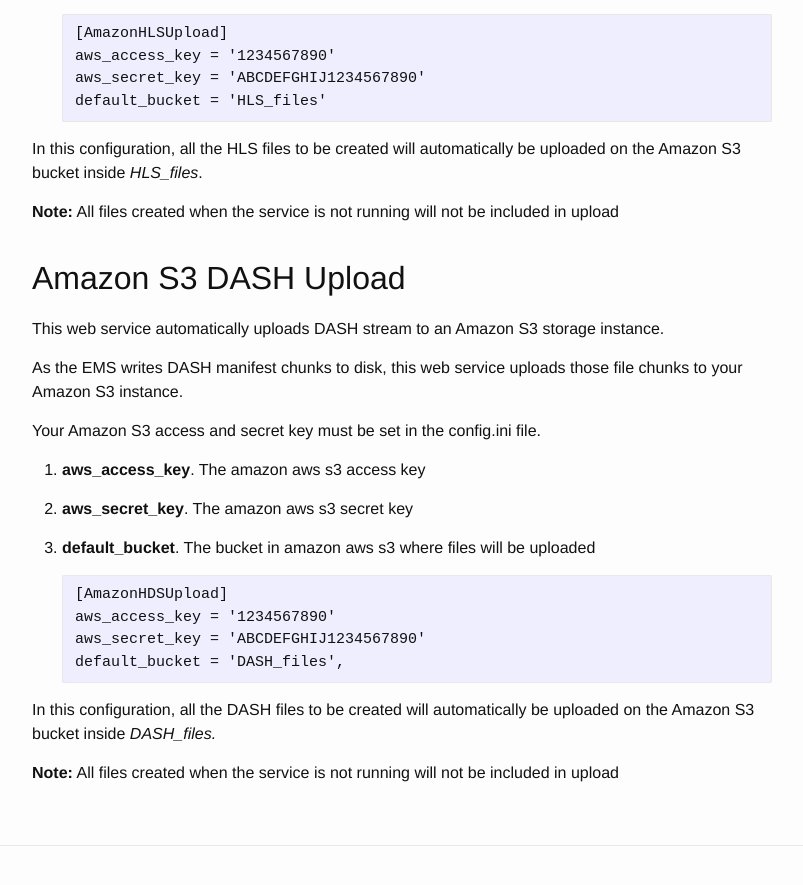
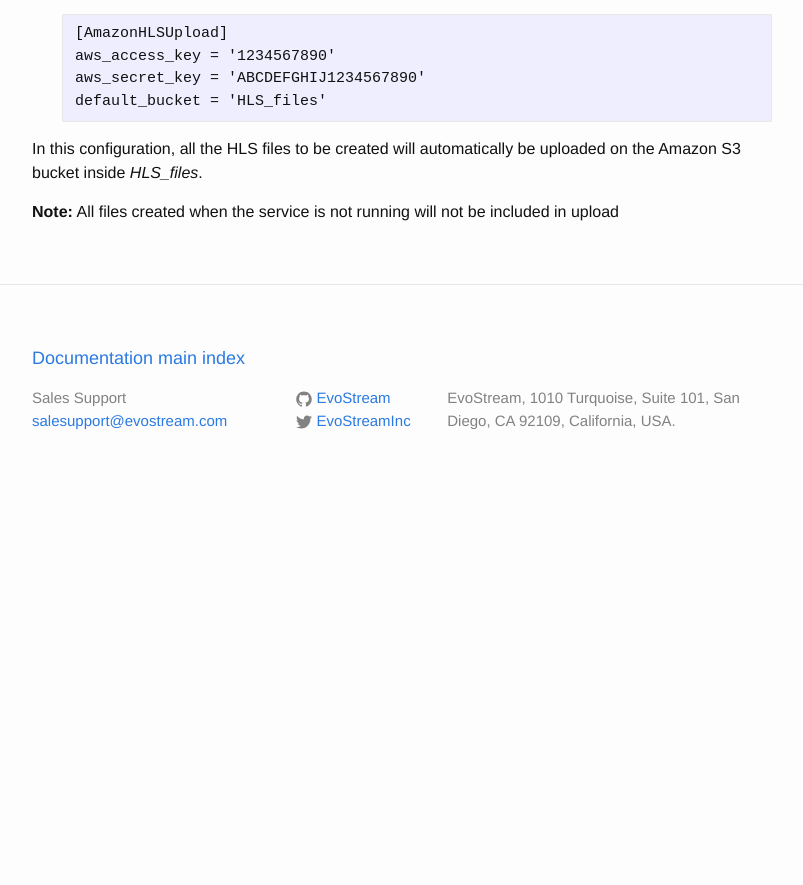
Before and after one commit to EvoStream/ems_web_services_user_guide, a Jekyll site: the page built from _posts/2016-01-01-ems_web_services_plugins.md, in a window 1280 px wide and 900 px high, scrolled down 2862 px. Shown: the top 885 px of the window, without its empty margins (238-1041 px from the left). Built offline with Jekyll 4.4.1, drawn with Linux system fonts in a browser that asks for light colours; after the commit the page ends 3354 px from its top, so only the background shows below that.

Commit message:
Remove DASH Upload

````diff
--- a/_posts/2016-01-01-ems_web_services_plugins.md
+++ b/_posts/2016-01-01-ems_web_services_plugins.md
@@ -140,32 +140,3 @@ default_bucket = 'HLS_files'
 In this configuration, all the HLS files to be created will automatically be uploaded on the Amazon S3 bucket inside *HLS_files*.
 
 **Note:** All files created when the service is not running will not be included in upload
-
-
-
-
-
-## Amazon S3 DASH Upload
-
-This web service automatically uploads DASH stream to an Amazon S3 storage instance.
-
-As the EMS writes DASH manifest chunks to disk, this web service uploads those file chunks to your Amazon S3 instance.
-
-Your Amazon S3 access and secret key must be set in the config.ini file.
-
-1. **aws_access_key**. The amazon aws s3 access key
-
-2. **aws_secret_key**. The amazon aws s3 secret key
-
-3. **default_bucket**. The bucket in amazon aws s3 where files will be uploaded
-
-   ```
-[AmazonHDSUpload]
-aws_access_key = '1234567890'
-aws_secret_key = 'ABCDEFGHIJ1234567890'
-default_bucket = 'DASH_files',
-   ```
-
-In this configuration, all the DASH files to be created will automatically be uploaded on the Amazon S3 bucket inside *DASH_files.*
-
-**Note:** All files created when the service is not running will not be included in upload
````
